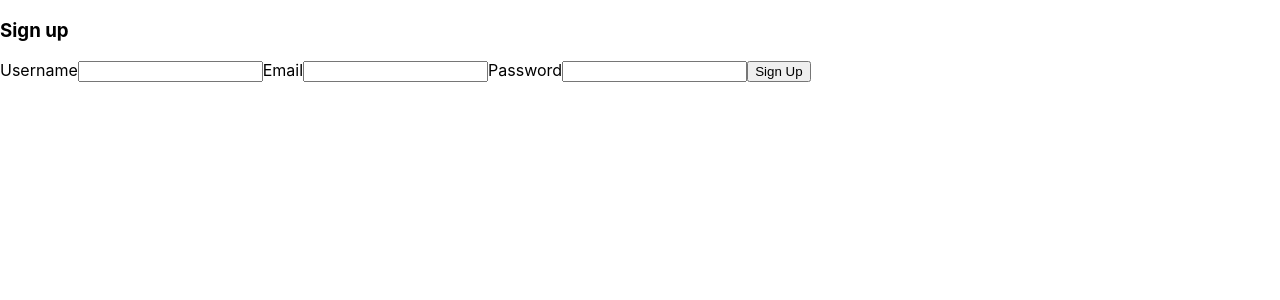
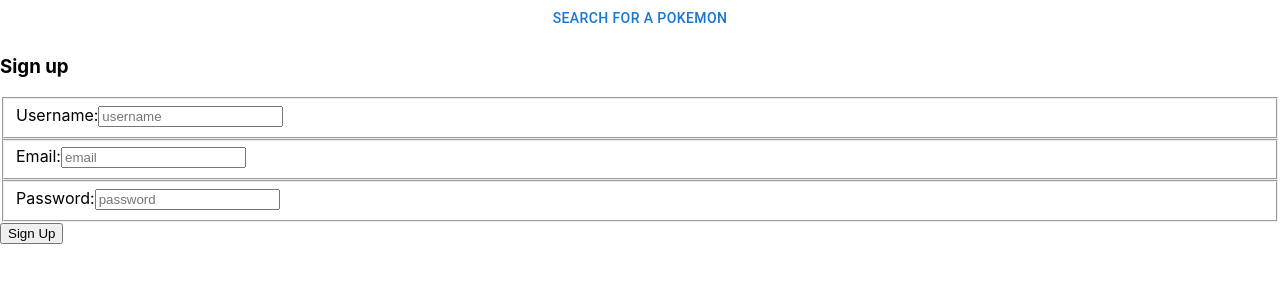
Before and after one commit to Geoph88/pokedex-app, a React (Create React App) app: page / in a window 1280 px wide. Shown: the top 300 px of the page. Built offline with nearby package versions, Linux system fonts and the light colour scheme.

Commit message:
fixed bug with search by type functionality and pagination

```diff
--- a/src/App.js
+++ b/src/App.js
@@ -5,12 +5,28 @@ import {Routes, Route, Link} from 'react-router-dom'
 import PokemonDetails from './components/PokemonDetails';
 import FavouritePokemon from './components/FavouritePokemon';
 import SignUp from './components/SignUp'
+import PropTypes from 'prop-types';
+import AppBar from '@mui/material/AppBar';
+import Box from '@mui/material/Box';
+import Divider from '@mui/material/Divider';
+import Drawer from '@mui/material/Drawer';
+import IconButton from '@mui/material/IconButton';
+import List from '@mui/material/List';
+import ListItem from '@mui/material/ListItem';
+import ListItemButton from '@mui/material/ListItemButton';
+import ListItemText from '@mui/material/ListItemText';
+import Toolbar from '@mui/material/Toolbar';
+import Typography from '@mui/material/Typography';
+import Button from '@mui/material/Button';
+import Menu from '@mui/material/Menu';
+import Nav from './components/Nav'
+
 
 function App() {
   return (
   <>
     <div className="App">
-
+      <Nav />
     </div>
     <Routes>
       <Route path = '/' element={<SignUp/>}>
--- a/src/components/FavouritePokemon.js
+++ b/src/components/FavouritePokemon.js
@@ -2,6 +2,7 @@ import React from 'react'
 import { useState, useEffect } from 'react'
 import PokemonList from './PokemonList'
 import Button from '@mui/material/Button'
+import { Navigate } from 'react-router-dom'
 
 
 export default function FavouritePokemon () {
@@ -26,6 +27,7 @@ export default function FavouritePokemon () {
     .then(() => {
       const newFavouritePokemon = favouritePokemon.map((pokemon, i) => i !== indexOfPokemonClicked)
       setFavouritePokemon(newFavouritePokemon)
+      getFavouritePokemon()
     })
   }
 
@@ -43,7 +45,6 @@ export default function FavouritePokemon () {
       <h3>{pokemon.name}</h3>
       <span>{pokemon.pokedex_id}</span>
       <img src={pokemon.image_url}></img>
-      <Button variant="contained" onClick={() => {deleteFavouritePokemon(index)}}>Release</Button>
     </div>
     )}
 
--- /dev/null
+++ b/src/components/Nav.js
@@ -0,0 +1,68 @@
+import * as React from 'react';
+import PropTypes from 'prop-types';
+import AppBar from '@mui/material/AppBar';
+import Box from '@mui/material/Box';
+import Divider from '@mui/material/Divider';
+import Drawer from '@mui/material/Drawer';
+import IconButton from '@mui/material/IconButton';
+import List from '@mui/material/List';
+import ListItem from '@mui/material/ListItem';
+import ListItemButton from '@mui/material/ListItemButton';
+import ListItemText from '@mui/material/ListItemText';
+import Toolbar from '@mui/material/Toolbar';
+import Typography from '@mui/material/Typography';
+import Button from '@mui/material/Button';
+import Menu from '@mui/material/Menu';
+import {Link} from 'react-router-dom';
+import MenuItem from '@mui/material/MenuItem';
+import Tabs from '@mui/material/Tabs';
+import Tab from '@mui/material/Tab';
+
+
+
+export default function Nav({searchBar}) {
+
+  const [anchorEl, setAnchorEl] = React.useState(null);
+  const open = Boolean(anchorEl);
+
+  const handleClick = (event) => {
+    setAnchorEl(event.currentTarget);
+  };
+
+  const handleClose = () => {
+    setAnchorEl(null);
+  };
+
+  return (
+    <>
+               {/* for searching for a specific pokemon */}
+              <div>
+                <Button
+                  id="basic-button"
+                  aria-controls={open ? 'basic-menu' : undefined}
+                  aria-haspopup="true"
+                  aria-expanded={open ? 'true' : undefined}
+                  onClick={handleClick}
+                >
+                  Search for a Pokemon
+                </Button>
+
+                <Menu
+                  id="contained"
+                  anchorEl={anchorEl}
+                  open={open}
+                  onClose={handleClose}
+                  MenuListProps={{
+                    'aria-labelledby': 'search-by-types',
+                  }}
+                >
+                  {searchBar && searchBar.map((pokemon, index) =>
+                  <Link to={`/PokemonDetails/${pokemon.name}`} key={index}>
+                  <MenuItem key={index}>{pokemon.name}</MenuItem>
+                  </Link>
+                  )}
+                </Menu>
+              </div>
+              </>
+  );
+}
--- a/src/components/SignUp.js
+++ b/src/components/SignUp.js
@@ -5,17 +5,31 @@ import Button from '@mui/material/Button'
 
 export default function SignUp () {
 
-  const [userName, setUserName] = useState('')
+  const [name, setName] = useState('')
   const [email, setEmail] = useState('')
   const [password, setPassword] = useState('')
 
+  const handleUserNameChange = (event) => {
+    setName(event.target.value)
+  }
 
-  function signUp() {
+  const handleEmailChange = (event) => {
+    setEmail(event.target.value)
+  }
+
+  const handlePasswordChange = (event) => {
+    setPassword(event.target.value)
+  }
+
+  const handleSubmit = (event) => {
+    event.preventDefault()
+    const data = {name, email, password}
+
     fetch('/api/users', {
       method: 'POST',
       headers: { 'Content-Type': 'application/json' },
-      body: JSON.stringify({ userName, email, password })
-    })
+      body: JSON.stringify(data)
+    }).then(response => console.log(response))
   }
 
   return (
@@ -24,24 +38,36 @@ export default function SignUp () {
 
     <section className='sign-up'></section>
     <h3>Sign up</h3>
-    <label>Username</label>
+      <form onSubmit={handleSubmit}>
+        <fieldset>
+        <label htmlFor="'username">Username:</label>
         <input
         type='text'
         name='name'
-      onChange={(e) => {setUserName(e.target.value)}}/>
-      <label>Email</label>
+        placeholder='username'
+        onChange={handleUserNameChange}
+          />
+        </fieldset>
+        <fieldset>
+        <label htmlFor="'username">Email:</label>
         <input
         type='text'
         name='email'
-      onChange={(e) => {setEmail(e.target.value)}}/>
-      <label>Password</label>
+        placeholder='email'
+        onChange={handleEmailChange}
+          />
+        </fieldset>
+        <fieldset>
+        <label htmlFor="'username">Password:</label>
         <input
         type='password'
         name='password'
-      onChange={(e) => {setPassword(e.target.value)}}/>
-      <button onClick={() => signUp()}>Sign Up</button>
-
-
+        placeholder='password'
+        onChange={handlePasswordChange}
+          />
+        </fieldset>
+        <button>Sign Up</button>
+      </form>
     </section>
     </>
   )
```
Also changed, not shown: src/components/PokemonList.js (+41 -68 lines). Lines whose indentation alone changed are shown as unchanged.
